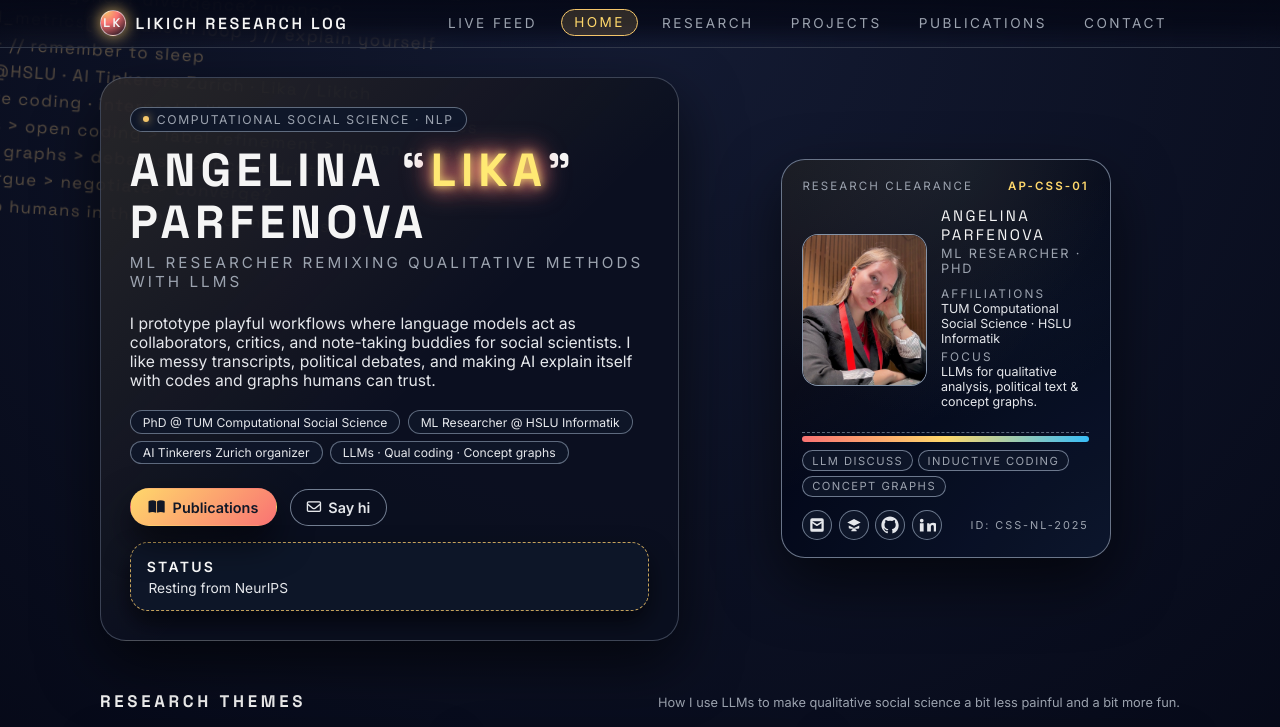
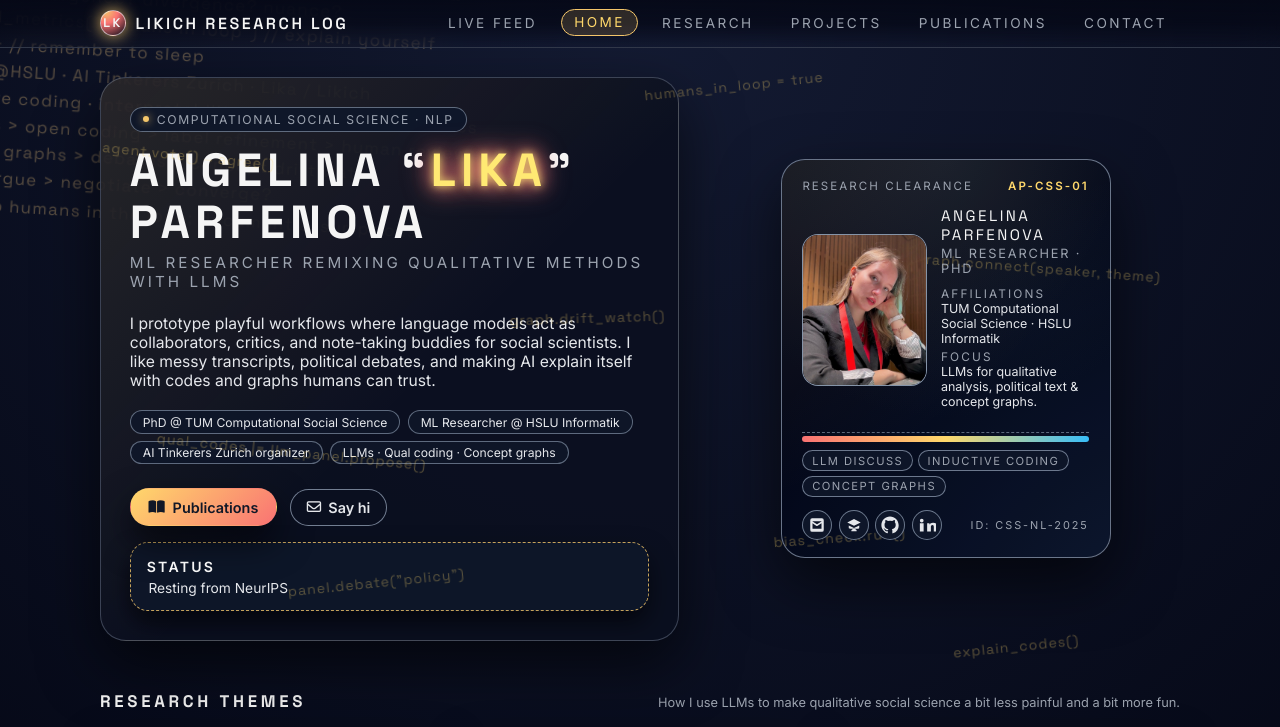
Before and after one commit to Likich/likich_site, a plain HTML site: page index.html in a window 1280 px wide. Shown: the top 727 px of the page. Drawn offline with Linux system fonts and the light colour scheme; a small style sheet from the web is missing.

Commit message:
Add multiple floating pseudo-code snippets across background

```diff
--- a/index.html
+++ b/index.html
@@ -166,6 +166,33 @@
       white-space: pre-wrap;
       padding: 6rem;
       animation: drift 18s linear infinite;
+    }
+
+    .float-field {
+      position: fixed;
+      inset: 0;
+      pointer-events: none;
+      z-index: 1;
+    }
+
+    .float-line {
+      position: absolute;
+      font-family: "Space Grotesk", monospace;
+      font-size: 14px;
+      letter-spacing: 0.08em;
+      color: #ffd86b;
+      opacity: 0.32;
+      mix-blend-mode: screen;
+      white-space: nowrap;
+      animation: floaty var(--t, 16s) ease-in-out infinite;
+      animation-delay: var(--d, 0s);
+      transform: translate(-50%, -50%);
+    }
+
+    @keyframes floaty {
+      0% { transform: translate(-50%, -50%) translate3d(-8px, -10px, 0) rotate(-6deg); }
+      50% { transform: translate(-50%, -50%) translate3d(10px, 12px, 0) rotate(6deg); }
+      100% { transform: translate(-50%, -50%) translate3d(-8px, -10px, 0) rotate(-6deg); }
     }
 
     @keyframes drift {
@@ -879,6 +906,17 @@ LLM panels &gt; argue &gt; negotiate &gt; converge?
 remember: keep humans in the loop; document assumptions
 </div>
 
+<div class="float-field">
+  <span class="float-line" style="top: 18%; left: 14%; --d: -2s; --t: 17s;">agent.vote() → agree()</span>
+  <span class="float-line" style="top: 32%; left: 78%; --d: -6s; --t: 19s;">conceptGraph.connect(speaker, theme)</span>
+  <span class="float-line" style="top: 55%; left: 22%; --d: -4s; --t: 18s;">qual_codes |= llm_panel.propose()</span>
+  <span class="float-line" style="top: 68%; left: 66%; --d: -8s; --t: 16s;">bias_check.run()</span>
+  <span class="float-line" style="top: 40%; left: 46%; --d: -10s; --t: 20s;">graph.drift_watch()</span>
+  <span class="float-line" style="top: 12%; left: 58%; --d: -12s; --t: 18s;">humans_in_loop = true</span>
+  <span class="float-line" style="top: 74%; left: 30%; --d: -14s; --t: 19s;">panel.debate("policy")</span>
+  <span class="float-line" style="top: 82%; left: 80%; --d: -16s; --t: 21s;">explain_codes()</span>
+</div>
+
 <header class="nav">
   <div class="nav-inner">
     <div class="nav-brand">
```
Also changed, not shown: highlights.html (+38 -0 lines).
